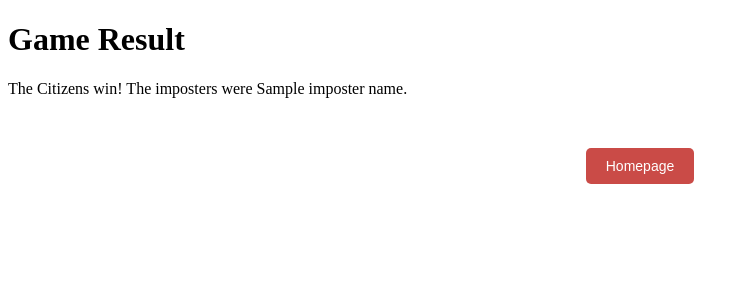
After one commit to Charlesisthebest476/Imposter_backend, a Flask app: template templates/game_result.html in a window 1280 px wide. The commit adds this page. Shown: the top 300 px of the page, without its empty margins (0-749 px from the left). Run offline with Flask 3, Linux system fonts and the light colour scheme; the template is opened without the code that fills it: most values are stand-ins (such as "Sample title", 1, 10 or a date in 2020).

Commit message:
My thirteenth commit

```diff
--- a/app.py
+++ b/app.py
@@ -9,8 +9,6 @@ March 30th - Version 1.5: Added environment variables to ensure security
 April 1st - Version 1.6: Replaced URL data passing with Flask sessions for better security
 April 8th - Version 1.7: Working on voting system
 """
-
-
 
 
 from flask import Flask, render_template, request, redirect, url_for
@@ -59,20 +57,23 @@ def gemini(cat):
     i = 0
     response = None
     while i < len(AI_MODELS) and response is None: #try different models if the first one fails
-        response = client.models.generate_content(
-            model = AI_MODELS[i],
-            config = types.GenerateContentConfig(
-                thinking_config = types.ThinkingConfig(thinking_level = "MEDIUM")
-            ),
-            contents = ("Given the following categories provided, randomly select one of the categories, then generate a random word that relates to one of them."
-                "Based off of that generated word, generate a list of 5 hint words that relate to the word. Make sure that the hint words do not contain the original word in itself,"
-                "or is a direct synonym of it. The hint words should not be too obvious such that the first instinctual connection is to the original word."
-            "The original word does not necessarily have to be one singular word, but must be a single object, or concept, or place. The generated words must not exceed a length of 3 words. "
-            "The hint words must be 1 word in length. "
-            f"Respond with only the generated words in a string, no other words, with each separated with a comma. The categories are {', '.join(cat)}"
-            )#sectioned into different lines for readability, the local var cat is sent to the AI for word generation
-        )
-        print(response.text) #debug
+        try:
+            response = client.models.generate_content(
+                model = AI_MODELS[i],
+                config = types.GenerateContentConfig(
+                    thinking_config = types.ThinkingConfig(thinking_level = "MEDIUM")
+                ),
+                contents = ("Given the following categories provided, randomly select one of the categories, then generate a random word that relates to one of them."
+                    "Based off of that generated word, generate a list of 5 hint words that relate to the word. Make sure that the hint words do not contain the original word in itself,"
+                    "or is a direct synonym of it. The hint words should not be too obvious such that the first instinctual connection is to the original word."
+                "The original word does not necessarily have to be one singular word, but must be a single object, or concept, or place. The generated words must not exceed a length of 3 words. "
+                "The hint words must be 1 word in length. "
+                f"Respond with only the generated words in a string, no other words, with each separated with a comma. The categories are {', '.join(cat)}"
+                )#sectioned into different lines for readability, the local var cat is sent to the AI for word generation
+            )
+            print(response.text) #debug
+        except:
+            response = None
         i +=1
     if response is None:
         raise Exception("All AI models failed to generate a response") #if all models fail, raise an exception to be caught in the index function
@@ -236,39 +237,148 @@ def who_start():
 def voting():
     game_data = session['game_data']
 
-
     if request.method == 'POST':
         action = request.form['action']
-        if action == "Next Player":
-            voted_player = request.form['voted_player']
-            #add player vote to the voting result, if the player is already voted for, add 1, if not, set it to 1
-            game_data['voting_result'][voted_player] = game_data['voting_result'][voted_player] + 1 if game_data['voting_result'].get(voted_player, None) is not None else 1
-            session['game_data']['current_player'] += 1
+        #voting logic
+        voted_player = request.form['voted_player']
+        #add player vote to the voting result, if the player is already voted for, add 1, if not, set it to 1
+        game_data['voting_result'][voted_player] = game_data['voting_result'][voted_player] + 1 if game_data['voting_result'].get(voted_player, None) is not None else 1
+
+        print(f"voting_result: {game_data['voting_result']}") #debug
+
+        game_data['current_player'] += 1
         if action == "See Voting Result":
-            return redirect(url_for('voting_result'))
+            session.modified = True
+            return redirect(url_for('vote_result'))
     else:
         game_data['voting_result'] = {}
-        session['game_data']['current_player'] = 1
+        game_data['current_player'] = 1
 
+    #for frontend display of which players can be voted for
+    vote_list = []
+    for player in game_data['player_names']:
+        if player != game_data['player_names'][game_data['current_player'] - 1]: #-1 cause player numbers start with 1 and index starts with 0
+            vote_list.append(player)
+    game_data['current_vote_list'] = vote_list
 
-    vote_list = []
+    session.modified = True
+    return render_template("voting.html", game_info=session.get('game_data'))
 
+#visualization of the current session dictionary
+"""
+{
+    "num_of_players": 5,
+    "num_of_imposters": 2,
+    "category": ["Food"],
+    "imposters": [2, 4],
+    "normal_word": "Pizza",
+    "imposter_word": "Burger",
+    "current_player": 1,
+    "current_role": "hidden",
+    "player_names": ["Alice", "Bob", "Charlie", "David", "Eve"],
+    "starting_player": 3,
+    "error": "All AI models failed to generate a response",
+    "current_vote_list": ["Alice", "Bob", "Charlie", "David"],
+    "voting_result": {"Alice": 3, "Bob": 1, "David": 1},
+}
+"""
 
-    if game_data['current_player'] < game_data['num_of_players']:
-        for player in session['game_data']['player_names']:
-            if player != game_data['player_names'][game_data['current_player'] - 1]: #-1 cause player numbers start with 1 and index starts with 0
-                vote_list.append(player)
-        session['game_data']['current_vote_list'] = vote_list
+@app.route("/vote_result", methods=['POST', 'GET'])
+def vote_result():
+    game_data = session['game_data']
+    if request.method == 'POST':
+        action = request.form['action']
+        if action == "Continue":
+            #game logic for determining whether to ask the imposter for the word or end the game based on the voting result
+            imposter_names = [game_data['player_names'][player-1] for player in game_data['imposters']] #-1 because imposter is starts from 1
+            game_data['imposter_names'] = imposter_names
+            session.modified = True
+            if game_data['most_voted_player'] in imposter_names:
+                return redirect(url_for('imposter_guess'))
+            else:
+                return redirect(url_for('game_result'))
+        elif action == "Revote":
+            #need to revote
+            return redirect(url_for('voting'))
+    # Show an ordered list, from top to bottom of the players with most to least votes
+    # I think there are two ways to approach this:
+    # 1. convert dictionary to 2-d list, then sort that 2-d list based on the second element.
+    #    With my current knowledge of python, this will take a while as I have to write a
+    #    sorting alg for 2-d list and run it
+    # 2. clone the dictionary, then repeatedly find the max value in the dictionary,
+    #    add that key to the ordered list, then remove that key from the dictionary,
+    #    and repeat until the dictionary is empty(essentially selection sort).
+    #    This will be faster to implement as I can use the built in max function for dictionaries,
+    #    but it is less efficient as it has to loop through the dictionary multiple times.
+    # However, given that the number of players is at most 10, this inefficiency is negligible and
+    # I will go with this approach for simplicity and speed of implementation.
+    residuals_player = game_data['voting_result'].copy()
+    ordered_players = []
+    while len(residuals_player) > 0:
+        max_voted_player = max(residuals_player, key=residuals_player.get)#find the key with the max value
+        ordered_players.append(max_voted_player)
+        del residuals_player[max_voted_player]
+    game_data['ordered_players'] = ordered_players
+
+    if game_data['voting_result'][ordered_players[0]] == game_data['voting_result'][ordered_players[1]]:
+        game_data['most_voted_player'] = None
+    else:
+        #decision for asking the imposter for word or not
+        game_data['most_voted_player'] = ordered_players[0]
 
 
     session.modified = True
-    return render_template("voting.html", game_info=session.get('game_data')) #we can use the same info from the previous page since the voting page also needs to know who the players are and stuff like that, we can also change the info if we want to add voting results or something like that in the future
+    return render_template("vote_result.html", game_info=session.get('game_data'))
 
+@app.route("/imposter_guess", methods=['POST', 'GET'])
+def imposter_guess():
+    game_data = session['game_data']
+    if request.method == 'POST':
+        action = request.form['action']
+        if action == "Imposter Guess":
+            guessed_word = request.form['guessed_word']
+            if guessed_word.strip().lower() == game_data['normal_word'].lower():
+                game_data['imposter_guess_result'] = "correct"
+            else:
+                game_data['imposter_guess_result'] = "incorrect"
+            session.modified = True
+            return redirect(url_for('game_result'))
+    return render_template("imposter_guess.html", game_info=session.get('game_data'))
+
+
+
+@app.route("/game_result", methods=['POST', 'GET'])
+def game_result():
+    game_data = session['game_data']
+    if request.method == 'POST':
+        #store the word in the session for the next game, this is used to make sure that the same word is not generated in the next game
+        if not session.get('previous_words'):
+            previous_words = [game_data['normal_word']]
+        else:
+            previous_words = session['previous_words']
+            previous_words.append(game_data['normal_word'])
+        session.pop('game_data', None)
+        session['previous_words'] = previous_words[-20:] #store last 20 cause session max is 4kb
+        session.modified = True
+        return redirect(url_for('index'))
+
+    if game_data['most_voted_player'] not in game_data['imposter_names']:
+        game_data['game_result'] = "Imposters Win"
+    else:
+        if game_data['imposter_guess_result'] == "correct":
+            game_data['game_result'] = "Imposters Win"
+        else:
+            game_data['game_result'] = "Citizens Win"
+    return render_template("game_result.html", game_info=session.get('game_data'))
 
 @app.route("/error")
 def error():
+    #maybe validation can be done here
     if 'error' in session:
-        return render_template("error.html", error=session['error'])
+        #clear error message
+        error_message = session['error']
+        session.pop('error', None)
+        return render_template("error.html", error=error_message)
     return render_template("error.html", error="An unknown error occurred. Please try again later.")
 
 
--- /dev/null
+++ b/templates/game_result.html
@@ -0,0 +1,18 @@
+<!DOCTYPE html>
+<html>
+<head>
+    <meta charset="UTF-8">
+    <link href="{{ url_for('static', filename='style.css') }}" rel="stylesheet">
+    <title>Game Result</title>
+</head>
+<body>
+    <h1>Game Result</h1>
+    {% if game_info['game_result'] == 'Imposters Win' %}
+        <p>The Imposters win! The word was "{{ game_info['normal_word'] }}".</p>
+    {% else %}
+        <p>The Citizens win! The imposters were {{ game_info['imposter_names']|join(', ') }}.</p>
+    {% endif %}
+    <form method="post">
+        <p><input type="submit" name="action" value="Homepage" class="button"></p>
+    </form>
+</html>
--- a/templates/index.html
+++ b/templates/index.html
@@ -9,9 +9,10 @@
 <body>
   <h1>Welcome to imposter!</h1>
   <form method="post">
-    <p><input type="number" name="num_of_players" min="1" max="10" step="1" placeholder="Enter the # of players" required></p>
-    <p><input type="number" name="num_of_imposters" min="1" max="10" step="1" placeholder="Enter the number of imposters" required></p>
+    <p>Number of Players: <input type="number" name="num_of_players" min="1" max="10" step="1" placeholder="Enter the # of players" required></p>
+    <p>Number of Imposters: <input type="number" name="num_of_imposters" min="1" max="10" step="1" placeholder="Enter the number of imposters" required></p>
     <!-- add a list and iterate over it from app-->
+    <p>Please Select One or Multiple of the Following Categories (cmd+click for multi-select): </p>
     <p><select name="category" id="category" multiple>
       {% for category in categories: %}
         <option value="{{ category }}">{{ category }}</option>
```
Also changed, not shown: templates/imposter_guess.html (added, +17 -0 lines), templates/vote_result.html (+12 -0 lines), templates/voting.html (+14 -0 lines).
